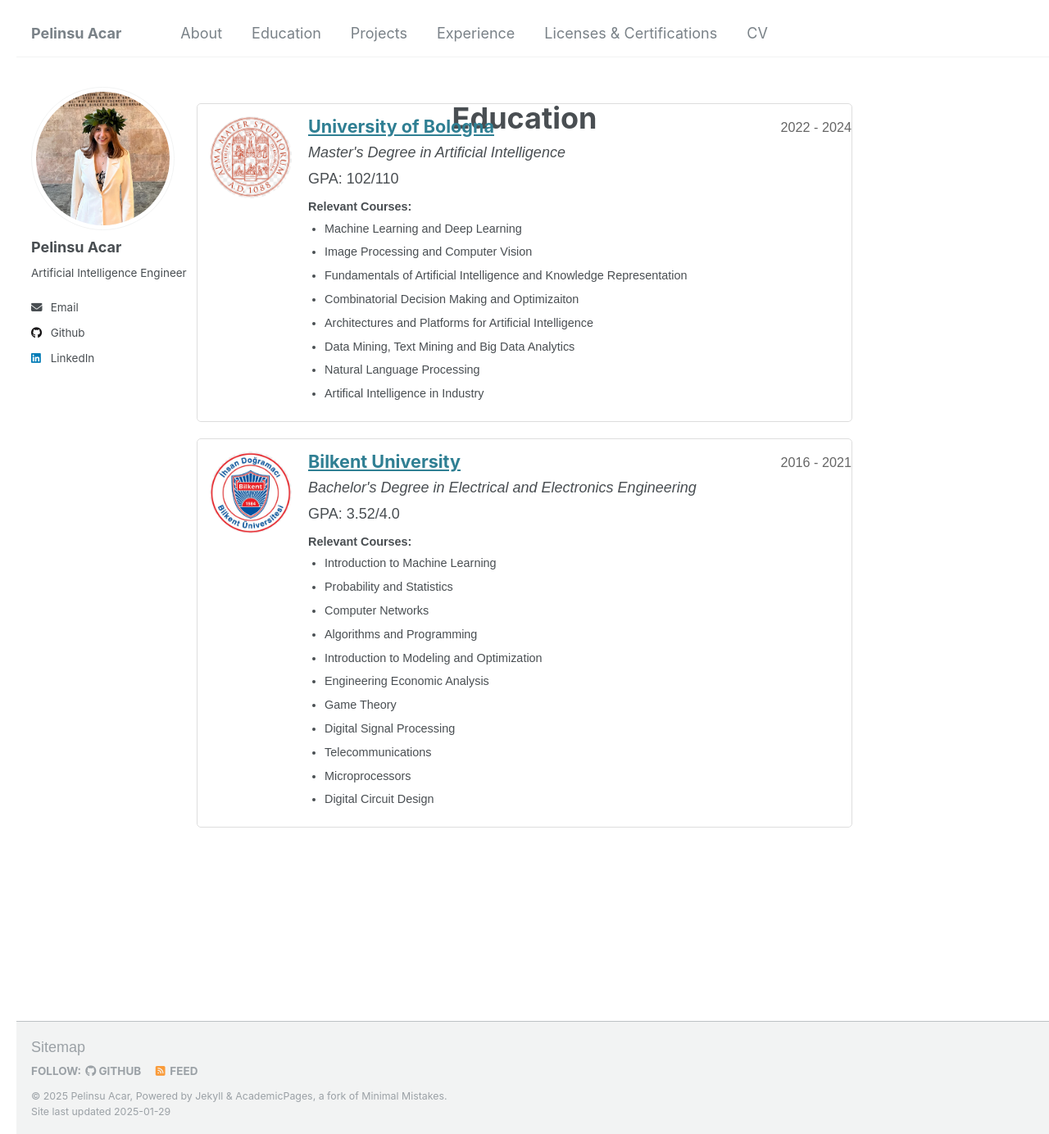
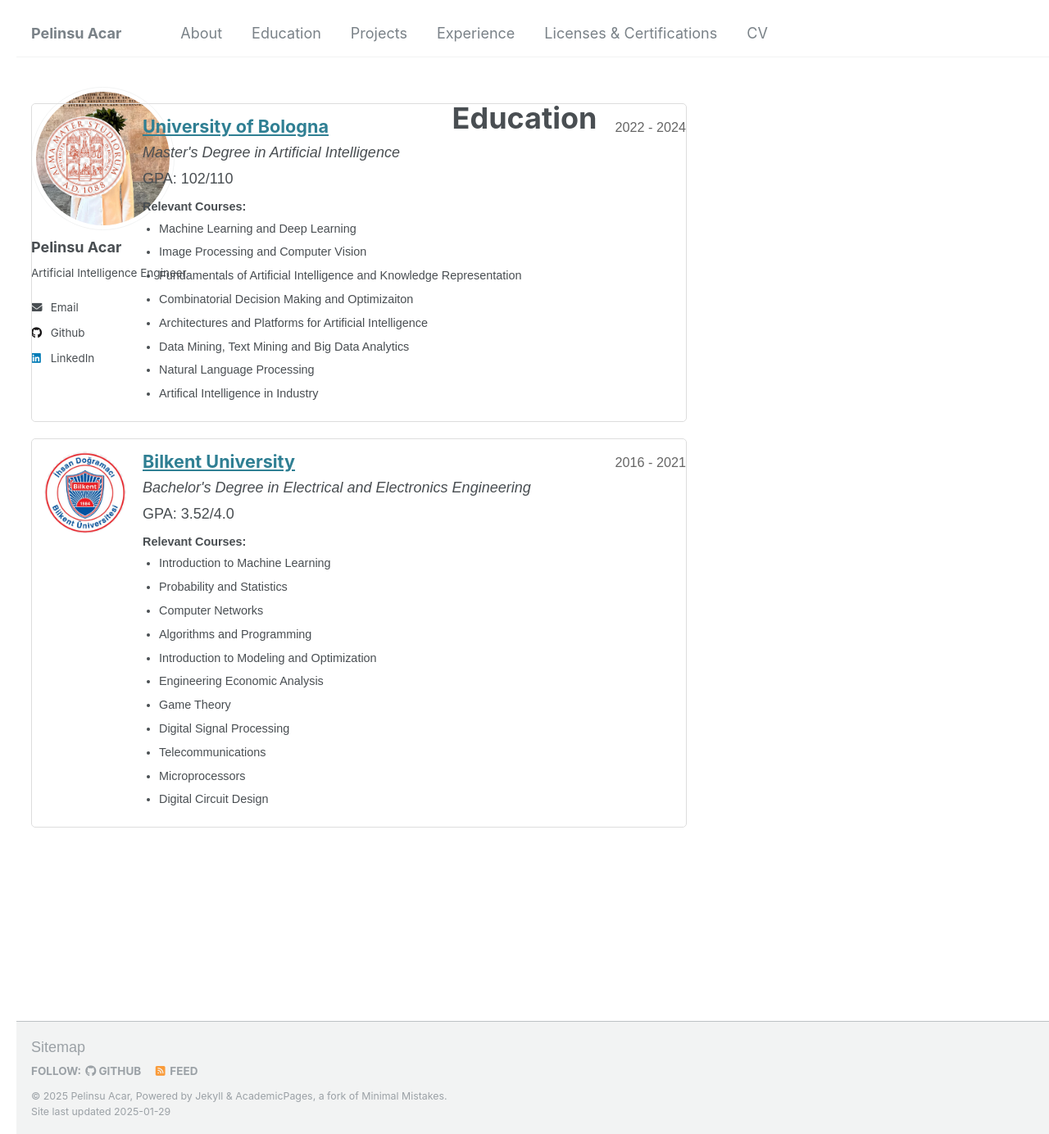
Before and after one commit to pelinsuacar/pelinsuacar.github.io, a Jekyll site: the page built from _pages/education.md, in a window 1280 px wide and 1384 px high. Shown: the whole window at 82% size. Built offline with Jekyll 4.4.1, drawn with Linux system fonts in a browser that asks for light colours.

Commit message:
Update education.html

```diff
--- a/_layouts/education.html
+++ b/_layouts/education.html
@@ -31,19 +31,17 @@ layout: default
     font-family: Arial, sans-serif;
     margin: 20px;
   }
+  .page__title {
+  text-align: center; /* Center the title */
+  font-size: 2em; /* Adjust font size as needed */
+  position: absolute;
+  left: 50%;
+  transform: translateX(-50%); /* Center the title relative to the parent container */
+  margin-bottom: 20px; /* Add some space below the title */
+  }
   .education-section {
-    width: 800px; /* Fixed width for the education section */
-    margin: 0 auto; /* Center the education section on the page */
-    position: relative; /* Make the section relative for positioning children */
-  }
-
-  .page__title {
-    font-size: 2em; /* Adjust font size as needed */
-    margin-bottom: 20px; /* Add some space below the title */
-    position: absolute;
-    left: 50%;
-    transform: translateX(-50%); /* Center the title relative to the parent container */
-    text-align: center; /* Ensure text is centered within the title box */
+    width: 800px;
+    margin: 0;
   }
   .education-item {
     display: flex;
```
